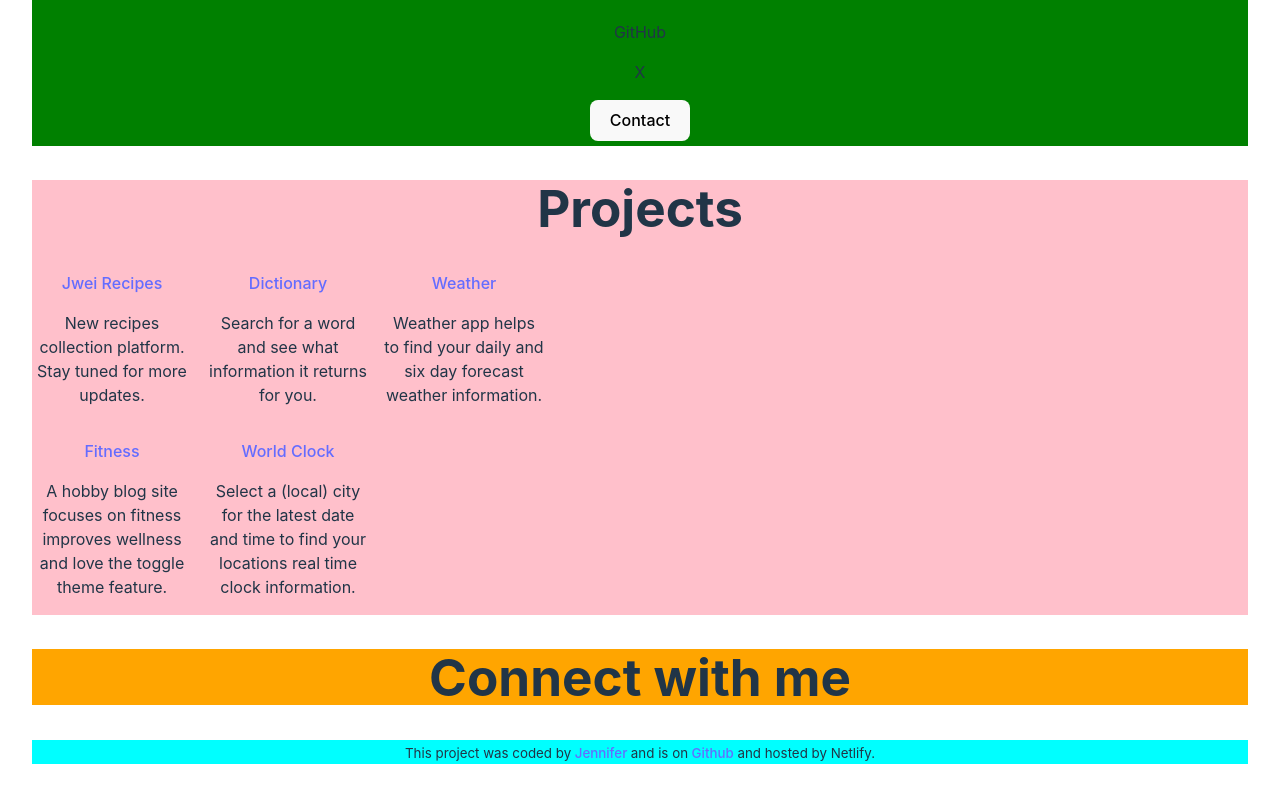
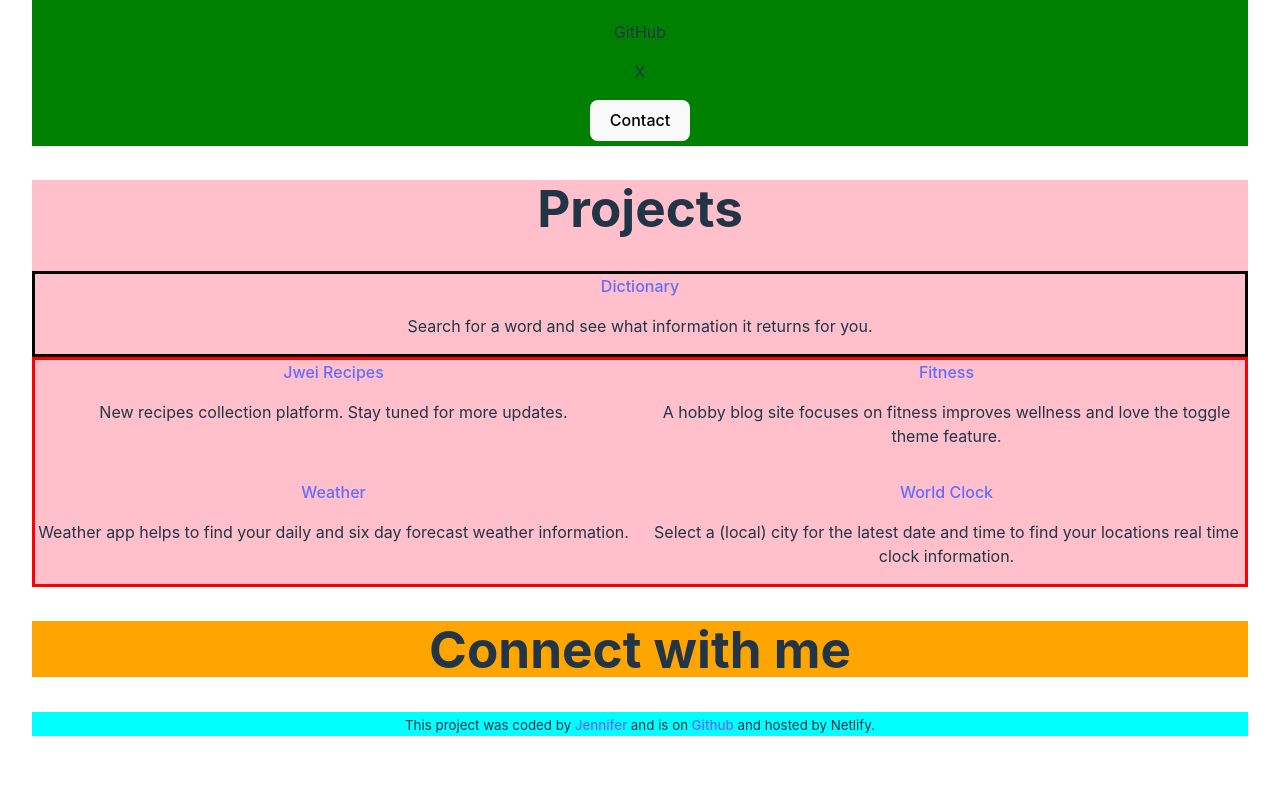
Before and after one commit to jennyweic/my-website-portfolio-shecodes, a React (Vite) app: page / in a window 1280 px wide. Shown: the part 1069-1865 px from the top of the page. After the commit the page ends 1837 px from the top, so only its background shows below. Built offline with nearby package versions, Linux system fonts and the light colour scheme.

Commit message:
Adding projects in grid layout

```diff
--- a/src/Projects.css
+++ b/src/Projects.css
@@ -4,7 +4,17 @@
 
 .Project-items {
         display: grid;
-        grid-template-columns: 10rem 10rem 10rem;
+        /* grid-template-columns: 10rem 10rem 10rem; */
+        grid-template-columns: 1fr;
         grid-gap: 1rem;
         grid-auto-flow: row;
+        border: 3px solid black;
 }
+
+.Project-secondary-items {
+    display: grid;
+    grid-template-columns: 1fr 1fr;
+    grid-gap: 1rem;
+        grid-auto-flow: row;
+        border: 3px solid red;
+}
--- a/src/Projects.jsx
+++ b/src/Projects.jsx
@@ -7,27 +7,33 @@
 <div className="Projects-container">
     <h1>Projects</h1>
     <div className="Project-items">
-      <div className="item">
+    <   div className="item">
+        <a href="https://www.jennys-dictionary.netlify.app">Dictionary</a>
+        <p>Search for a word and see what information it returns for you.</p>
+      </div>
+
+    </div>
+
+    <div className="Project-secondary-items">
+     <div className="item">
         <a href="https://wwww.tubular-biscotti-9cd7dd.netlify.app">Jwei Recipes</a>
         <p>New recipes collection platform. Stay tuned for more updates.</p>
       </div>
       <div className="item">
-        <a href="https://www.jennys-dictionary.netlify.app">Dictionary</a>
-        <p>Search for a word and see what information it returns for you.</p>
-      </div>
-      <div className="item">
+        <a href="https://dashing-concha-c74694.netlify.app">Fitness</a>
+        <p>A hobby blog site focuses on fitness improves wellness and love the toggle theme feature.</p>
+        </div>
+        <div className="item">
         <a href="https://master--new-weather-app-react.netlify.app/">Weather</a>
         <p>Weather app helps to find your daily and six day forecast weather information.</p>
         </div>
-      <div className="item">
-        <a href="https://dashing-concha-c74694.netlify.app">Fitness</a>
-        <p>A hobby blog site focuses on fitness improves wellness and love the toggle theme feature.</p>
-        </div>
+
       <div className="item">
         <a href="https://www.jennifers-world-clock.netlify.app">World Clock</a>
         <p>Select a (local) city for the latest date and time to find your locations real time clock information.</p>
         </div>
-        </div>
     </div>
+
+</div>
     )
 }
```
